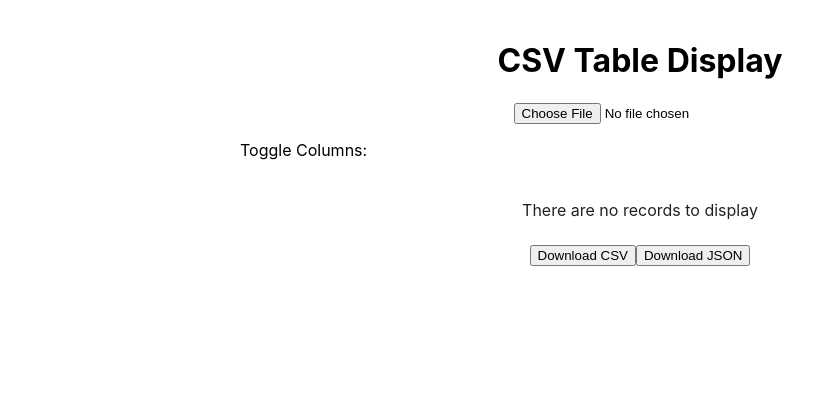
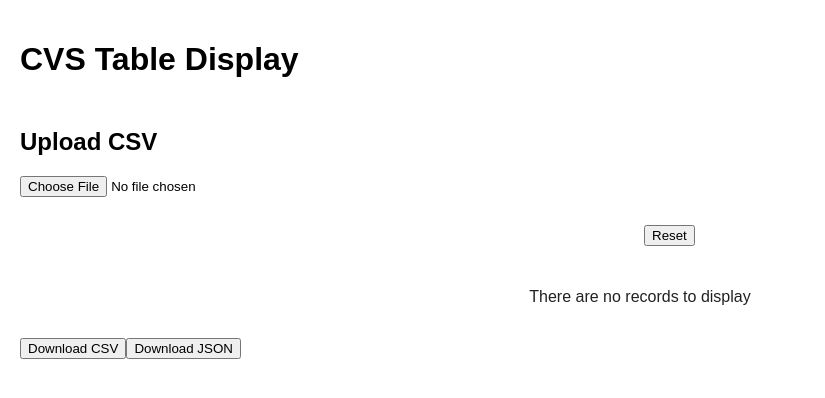
Before and after one commit to sealmindset/CSViewer, a React (Create React App) app: page / in a window 1280 px wide. Shown: the top 398 px of the page, without its empty margins (0-825 px from the left). Built offline with nearby package versions, Linux system fonts and the light colour scheme.

Commit message:
Add files via upload

```diff
--- a/src/App.css
+++ b/src/App.css
@@ -1,39 +1,127 @@
+body {
+  margin: 0;
+  padding: 0;
+  font-family: Arial, sans-serif;
+}
+
+/* CSS Grid layout for the main sections */
 .App {
-  max-width: 800px;
-  margin: 0 auto;
+  display: grid;
+  grid-template-areas:
+    "header header"
+    "upload upload"
+    "toggle filter"
+    "table table"
+    "download download";
+  grid-template-columns: 1fr 1fr;
+  gap: 8px;
+  max-width: 2165px; /* Set a maximum width for the entire layout */
+  margin: 0 auto; /* Center the layout */
   padding: 20px;
+}
+
+/* Styles for the header section */
+.section1 {
+  grid-area: header;
+}
+
+/* Styles for the CVS File Input section */
+.section2 {
+  grid-area: upload;
+  margin-bottom: 20px;
+}
+
+/* Styles for the Toggle and Filter sections */
+.section3-and-4 {
+  display: flex;
+  justify-content: space-between;
+  margin-bottom: 10px;
+}
+
+/* Container for toggle and filter tables */
+.section3-and-4-container {
+  max-width: 1080px; /* Set the container width */
+  display: flex;
+  justify-content: space-between;
+}
+
+.toggle-section {
+  margin-bottom: 10px;
+  max-width: 1080px; /* Set the toggle table width */
+}
+
+.toggle-columns-table {
+  width: 100%;
+}
+
+/* Styles for the first column containing the checkbox in Toggle Section */
+.toggle-columns-table td:first-child {
+  width: 30px;
   text-align: center;
 }
 
+/* Styles for the Filter Section */
+.filter-section {
+  margin-bottom: 10px;
+  max-width: 1080px;
+}
+
+.filter-table-container {
+  max-width: 1080px;
+}
+
+/* Styles for the Filter Table */
+.filter-table {
+  width: 100%;
+}
+
+/* Styles for the first column in the Filter Table */
+.filter-table td:first-child {
+  width: 100px;
+}
+
+/* Styles for the Table section */
+.section5 {
+  grid-area: table;
+}
+
+/* Styles for the Download Buttons section */
+.section6 {
+  grid-area: download;
+}
+
+/* Styles for the DataTable component */
 .table-container {
-  width: 100%;
   overflow-x: auto;
 }
 
-.toggle-columns-container {
-  display: flex;
-  flex-direction: column;
-  align-items: flex-start;
+/* Customize modal styles as needed */
+.ReactModal__Overlay {
+  background-color: rgba(0, 0, 0, 0.75);
 }
 
-.filter-container {
-  display: flex;
-  flex-direction: column;
-  align-items: flex-start;
+.ReactModal__Content {
+  background-color: #fff;
+  padding: 8px;
+  border-radius: 4px;
+  max-width: 1080px;
+  margin: 0 auto;
 }
 
+/* Additional styles for tables */
 table {
   width: 100%;
   border-collapse: collapse;
-  margin-top: 20px;
 }
 
-th,
+table,
 td {
-  border: 1px solid #ddd;
+  border: 1px solid black;
   padding: 8px;
+  text-align: left; /* Align the content in cells to the left */
 }
 
-th {
-  background-color: #f2f2f2;
+/* Set the checkbox input back to its normal size */
+.toggle-columns-table input[type="checkbox"] {
+  width: auto;
 }
--- a/src/App.js
+++ b/src/App.js
@@ -1,9 +1,4 @@
-// The script creates a dynamic CSV table display with filtering,
-// searching, column toggling, pagination, and the ability to view
-// detailed information for each row in a modal. Users can also
-// download the filtered data as CSV or JSON files.
-
-import React, { useState, useMemo } from "react";
+import React, { useState, useMemo, useEffect, useCallback } from "react";
 import Papa from "papaparse";
 import Modal from "react-modal";
 import RowPopup from "./RowPopup";
@@ -13,11 +8,54 @@ import "./App.css";
 const App = () => {
   const [data, setData] = useState([]);
   const [headers, setHeaders] = useState([]);
+  const [renamedHeaders, setRenamedHeaders] = useState({});
   const [selectedRowData, setSelectedRowData] = useState({});
   const [isModalOpen, setIsModalOpen] = useState(false);
   const [hiddenColumns, setHiddenColumns] = useState([]);
   const [filterCriteria, setFilterCriteria] = useState({});
   const [searchTerms, setSearchTerms] = useState({});
+  const [dropdownOptions, setDropdownOptions] = useState({});
+  const [initialState, setInitialState] = useState({});
+
+  useEffect(() => {
+    // Refresh filter criteria when renamedHeaders change
+    setFilterCriteria((prevCriteria) => {
+      const updatedCriteria = {};
+      Object.entries(prevCriteria).forEach(([column, value]) => {
+        const newColumn = renamedHeaders[column] || column;
+        updatedCriteria[newColumn] = value;
+      });
+      return updatedCriteria;
+    });
+  }, [renamedHeaders]);
+
+  useEffect(() => {
+    // Update dropdown options when searchTerms change
+    setDropdownOptions((prevOptions) => {
+      const updatedOptions = { ...prevOptions };
+      headers.forEach((header) => {
+        if (!hiddenColumns.includes(header)) {
+          const searchTerm = searchTerms[header]?.toLowerCase();
+          const allValues = Array.from(new Set(data.map((row) => row[header])));
+          const filteredValues = allValues.filter(
+            (value) => !searchTerm || value.toLowerCase().includes(searchTerm)
+          );
+          updatedOptions[header] = filteredValues;
+        }
+      });
+      return updatedOptions;
+    });
+  }, [searchTerms, data, headers, hiddenColumns]);
+
+  useEffect(() => {
+    // Save the initial state for reset
+    setInitialState({
+      renamedHeaders: { ...renamedHeaders },
+      hiddenColumns: [...hiddenColumns],
+      filterCriteria: { ...filterCriteria },
+      searchTerms: { ...searchTerms },
+    });
+  }, [renamedHeaders, hiddenColumns, filterCriteria, searchTerms]);
 
   const handleFileUpload = (event) => {
     const file = event.target.files[0];
@@ -27,9 +65,11 @@ const App = () => {
       complete: (result) => {
         setData(result.data);
         setHeaders(result.meta.fields);
+        setRenamedHeaders({});
         setHiddenColumns([]);
         setFilterCriteria({});
         setSearchTerms({});
+        setDropdownOptions({});
       },
     });
   };
@@ -40,22 +80,24 @@ const App = () => {
   };
 
   const columns = headers.map((header) => ({
-    name: header,
+    name: renamedHeaders[header] || header,
     selector: header,
     sortable: true,
     wrap: true,
     format: (row) => {
-      if (row[header].length > 100) {
-        return row[header].substring(0, 100) + "...";
+      const value = row[header];
+      if (value && value.length > 100) {
+        return value.substring(0, 100) + "...";
       }
-      return row[header];
+      return value;
     },
     omit: hiddenColumns.includes(header),
     grow: 1,
   }));
 
   const filteredData = useMemo(() => {
-    if (Object.keys(filterCriteria).length === 0 && Object.keys(searchTerms).length === 0) return data;
+    if (Object.keys(filterCriteria).length === 0 && Object.keys(searchTerms).length === 0)
+      return data;
     return data.filter((row) =>
       headers.every((header) => {
         const criteria = filterCriteria[header];
@@ -70,39 +112,58 @@ const App = () => {
 
   const handleColumnToggle = (event, column) => {
     const isChecked = event.target.checked;
+    setHiddenColumns((prevHidden) => {
       if (isChecked) {
-      setHiddenColumns((prevHidden) => prevHidden.filter((col) => col !== column));
+        return prevHidden.filter((col) => col !== column);
       } else {
-      setHiddenColumns((prevHidden) => [...prevHidden, column]);
+        return [...prevHidden, column];
+      }
+    });
+    // Update the renamedHeaders state with the edited field name
+    setRenamedHeaders((prevRenamedHeaders) => {
+      const updatedHeaders = { ...prevRenamedHeaders };
+      if (!isChecked) {
+        // Reset field name to default when column is hidden
+        delete updatedHeaders[column];
+      }
+      return updatedHeaders;
+    });
+  };
+
+  const handleFilterChange = useCallback((event, column) => {
+    const value = event.target.value;
+    const newColumn = renamedHeaders[column] || column;
     setFilterCriteria((prevCriteria) => {
-        const updatedCriteria = { ...prevCriteria };
-        delete updatedCriteria[column];
+      const updatedCriteria = { ...prevCriteria, [newColumn]: value };
+      if (dropdownOptions[column] && !dropdownOptions[column].includes(value)) {
+        const closestMatch = dropdownOptions[column].find(
+          (option) => option.toLowerCase().startsWith(value.toLowerCase())
+        );
+        if (closestMatch) {
+          updatedCriteria[newColumn] = closestMatch;
+        }
+      }
       return updatedCriteria;
     });
-    }
-  };
-
-  const handleFilterChange = (event, column) => {
-    const value = event.target.value;
-    setFilterCriteria((prevCriteria) => ({
-      ...prevCriteria,
-      [column]: value,
-    }));
-  };
-
-  const handleSearchChange = (event, column) => {
-    const value = event.target.value;
     setSearchTerms((prevSearchTerms) => ({
       ...prevSearchTerms,
       [column]: value,
     }));
+  }, [renamedHeaders, dropdownOptions]);
+
+  const handleReset = () => {
+    setRenamedHeaders(initialState.renamedHeaders);
+    setHiddenColumns(initialState.hiddenColumns);
+    setFilterCriteria(initialState.filterCriteria);
+    setSearchTerms(initialState.searchTerms);
   };
 
   const handleDownloadCSV = () => {
     const visibleData = filteredData.map((row) =>
       headers.reduce((acc, header) => {
         if (!hiddenColumns.includes(header)) {
-          acc[header] = row[header];
+          const newColumn = renamedHeaders[header] || header;
+          acc[newColumn] = row[header];
         }
         return acc;
       }, {})
@@ -125,7 +186,8 @@ const App = () => {
     const visibleData = filteredData.map((row) =>
       headers.reduce((acc, header) => {
         if (!hiddenColumns.includes(header)) {
-          acc[header] = row[header];
+          const newColumn = renamedHeaders[header] || header;
+          acc[newColumn] = row[header];
         }
         return acc;
       }, {})
@@ -146,48 +208,118 @@ const App = () => {
 
   return (
     <div className="App">
-      <h1>CSV Table Display</h1>
+      {/* Section 1: Header or Title - CVS Table Display */}
+      <div className="section section1">
+        <h1>CVS Table Display</h1>
+      </div>
+
+      {/* Section 2: CVS File Input */}
+      <div className="section section2">
         <div className="upload-container">
+          <h2>Upload CSV</h2>
           <input type="file" accept=".csv" onChange={handleFileUpload} />
         </div>
-      <div className="toggle-columns-container">
-        <p>Toggle Columns:</p>
+      </div>
+
+      {/* Section 3: Toggle Section */}
+      <div className="section toggle-section">
+        <div className="toggle-table-container">
+          <table className="toggle-columns-table">
+            <tbody>
               {headers.map((header) => (
-          <label key={header}>
+                <tr key={header}>
+                  <td>
                     <input
                       type="checkbox"
                       checked={!hiddenColumns.includes(header)}
                       onChange={(e) => handleColumnToggle(e, header)}
                     />
-            {header}
-          </label>
+                  </td>
+                  <td className="field-name-cell">
+                    <input
+                      type="text"
+                      value={renamedHeaders[header] || header}
+                      onChange={(e) =>
+                        setRenamedHeaders((prevRenamedHeaders) => ({
+                          ...prevRenamedHeaders,
+                          [header]: e.target.value,
+                        }))
+                      }
+                      maxLength={100}
+                      style={{ width: "98%" }} // Set the input width to 100%
+                    />
+                  </td>
+                </tr>
               ))}
+            </tbody>
+          </table>
         </div>
-      <div className="filter-container">
+      </div>
+
+{/* Section 4: Filter Section */}
+<div className="section filter-section">
+  <div className="filter-table-container">
+    <table className="filter-table">
+      <tbody>
         {headers.map((header) => (
           <React.Fragment key={header}>
             {!hiddenColumns.includes(header) && (
-              <div className="filter-row">
-                <span>{header}: </span>
-                <select value={filterCriteria[header] || "All"} onChange={(e) => handleFilterChange(e, header)}>
-                  <option value="All">All</option>
-                  {Array.from(new Set(data.map((row) => row[header]))).map((value) => (
-                    <option key={value} value={value}>
-                      {value}
+              <tr>
+                <td>
+                  <span>{renamedHeaders[header] || header}:</span>
+                </td>
+                <td className="field-name-cell">
+                  <input
+                    type="text"
+                    placeholder={`Search ${renamedHeaders[header] || header}`}
+                    value={searchTerms[header] || ""}
+                    onChange={(e) => {
+                      const value = e.target.value;
+                      const newColumn = renamedHeaders[header] || header;
+                      setFilterCriteria((prevCriteria) => ({
+                        ...prevCriteria,
+                        [newColumn]: value,
+                      }));
+                      setSearchTerms((prevSearchTerms) => ({
+                        ...prevSearchTerms,
+                        [header]: value.slice(-100), // Take the latter part of the value
+                      }));
+                    }}
+                    list={`datalist-${header}`}
+                    maxLength={98}
+                    size={95} // Set the input size to 100
+                  />
+                  <datalist id={`datalist-${header}`}>
+                    <option value="All" />
+                    {dropdownOptions[header]?.map((value) => (
+                      <option
+                        key={value}
+                        value={value}
+                        style={{
+                          width: "100%",
+                          whiteSpace: "nowrap",
+                          overflow: "hidden",
+                          textOverflow: "ellipsis",
+                        }}
+                      >
+                        {value.length > 100 ? `...${value.slice(-100)}` : value}
                       </option>
                     ))}
-                </select>
-                <input
-                  type="text"
-                  placeholder={`Search ${header}`}
-                  value={searchTerms[header] || ""}
-                  onChange={(e) => handleSearchChange(e, header)}
-                />
-              </div>
+                  </datalist>
+                </td>
+              </tr>
             )}
           </React.Fragment>
         ))}
+      </tbody>
+    </table>
   </div>
+  <button onClick={handleReset}>Reset</button>
+</div>
+
+
+      {/* Section 5: Table */}
+      <div className="section section5">
         <div className="table-container">
           <DataTable
             columns={columns}
@@ -219,10 +351,14 @@ const App = () => {
             }}
           />
         </div>
+      </div>
 
+      {/* Section 6: Download Buttons for CSV and JSON */}
+      <div className="section section6">
         <div className="download-buttons">
           <button onClick={handleDownloadCSV}>Download CSV</button>
           <button onClick={handleDownloadJSON}>Download JSON</button>
+        </div>
       </div>
 
       <Modal
@@ -230,8 +366,15 @@ const App = () => {
         onRequestClose={() => setIsModalOpen(false)}
         contentLabel="Selected Row Data"
       >
-        <RowPopup headers={headers} rowData={selectedRowData} onClose={() => setIsModalOpen(false)} />
+        <RowPopup
+          headers={headers}
+          rowData={selectedRowData}
+          renamedHeaders={renamedHeaders}
+          hiddenColumns={hiddenColumns} // Pass the hiddenColumns state as a prop
+          onClose={() => setIsModalOpen(false)}
+        />
       </Modal>
+
     </div>
   );
 };
--- a/src/RowPopup.css
+++ b/src/RowPopup.css
@@ -1,7 +1,7 @@
 .row-popup-container {
-  max-width: 500px;
-  margin: 20px auto;
-  padding: 20px;
+  max-width: 1080px; /* Adjust the total width of the container and table as needed */
+  margin: 8px auto;
+  padding: 8px;
   border: 1px solid #ddd;
   border-radius: 4px;
 }
@@ -24,6 +24,8 @@ th,
 td {
   border: 1px solid #ddd;
   padding: 8px;
+  word-wrap: break-word;
+  white-space: pre-wrap;
 }
 
 th {
--- a/src/RowPopup.js
+++ b/src/RowPopup.js
@@ -1,7 +1,9 @@
 import React from "react";
 import "./RowPopup.css";
 
-const RowPopup = ({ headers, rowData, onClose }) => {
+const RowPopup = ({ headers, rowData, renamedHeaders, hiddenColumns, onClose }) => {
+  const visibleHeaders = headers.filter((header) => !hiddenColumns.includes(header));
+
   return (
     <div className="row-popup-container">
       <button className="close-btn" onClick={onClose}>
@@ -9,10 +11,10 @@ const RowPopup = ({ headers, rowData, onClose }) => {
       </button>
       <table>
         <tbody>
-          {headers.map((header) => (
+          {visibleHeaders.map((header) => (
             <tr key={header}>
-              <th>{header}</th>
-              <td>{rowData[header]}</td>
+              <th style={{ maxWidth: 100, wordWrap: "break-word" }}>{renamedHeaders[header] || header}</th>
+              <td style={{ maxWidth: 200, wordWrap: "break-word" }}>{rowData[header]}</td>
             </tr>
           ))}
         </tbody>
```
Lines whose indentation alone changed are shown as unchanged.
